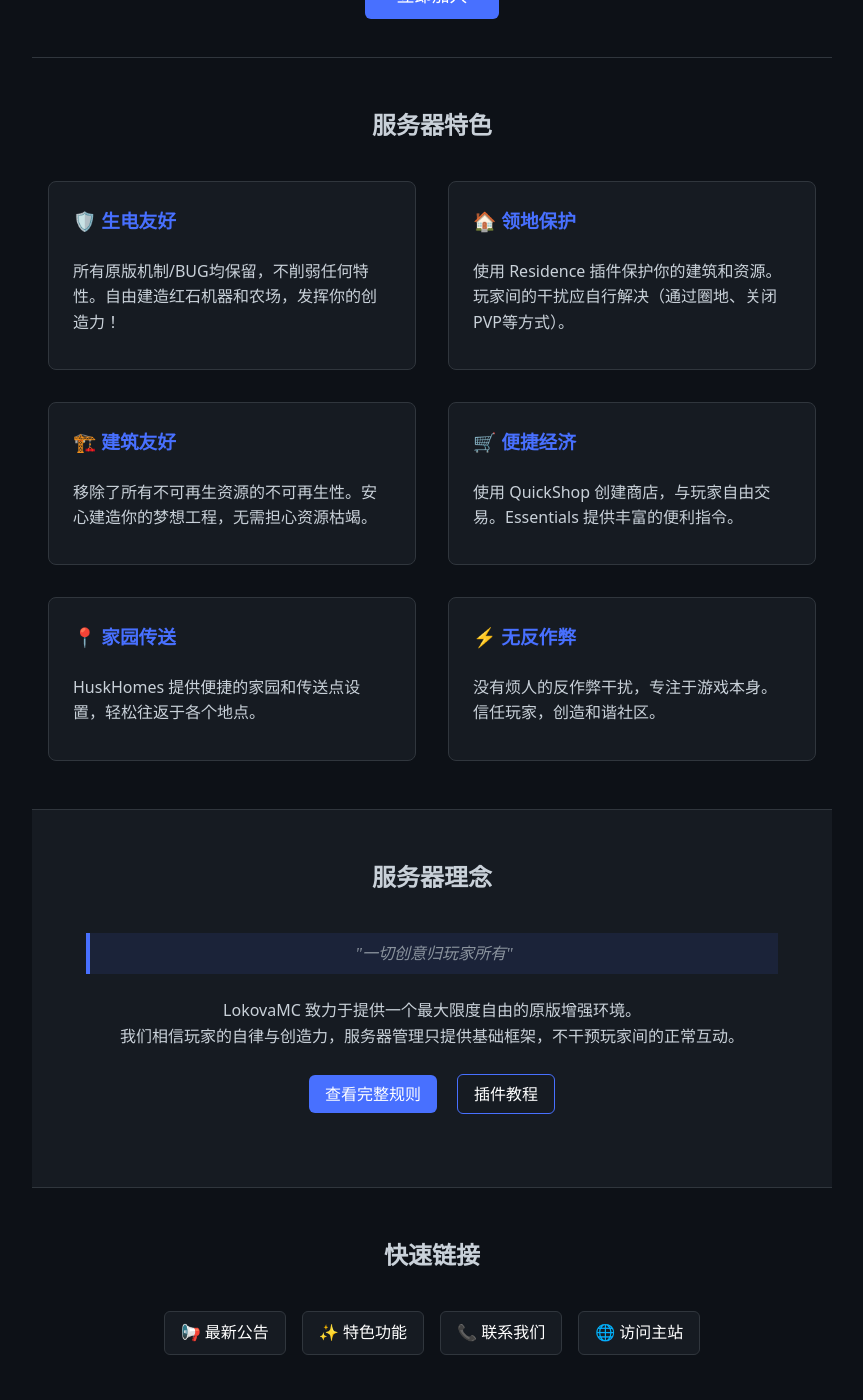
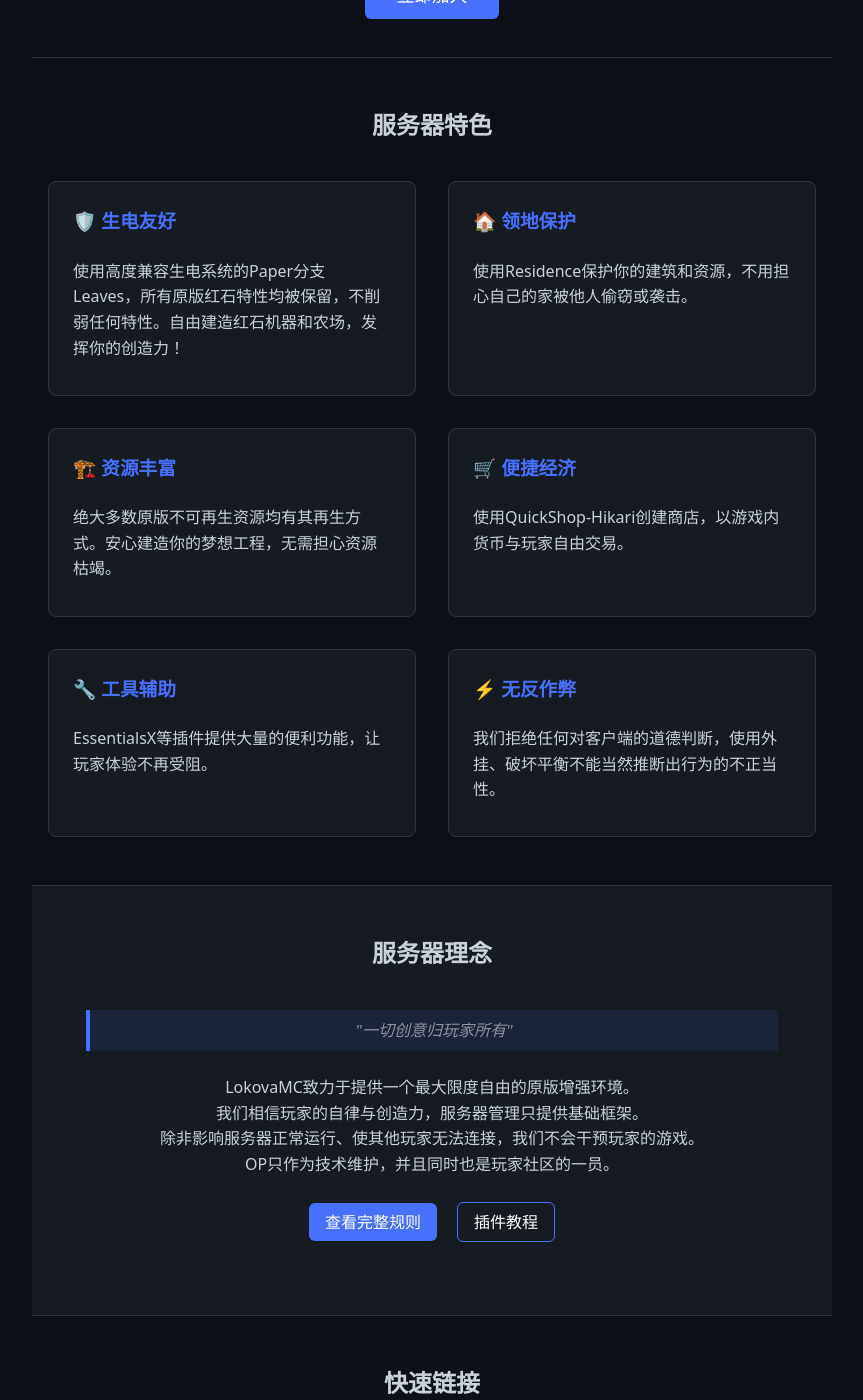
Before and after one commit to IlyaYezelovsky/mc.lokova.org, a Jekyll site: the page built from index.html, in a window 1280 px wide and 1400 px high, scrolled down 626 px. Shown: the whole window, without its empty margins (208-1071 px from the left). Built offline with Jekyll 4.4.1, drawn with Linux system fonts in a browser that asks for light colours; the list of posts is cut into pages by our own code; comment, search, counter and statistics services are not loaded; some of the changed text lies outside the part shown.

Commit message:
Update index.html

```diff
--- a/index.html
+++ b/index.html
@@ -4,15 +4,15 @@ title: LokovaMC
 ---
 
 <div class="hero-section" style="text-align: center; padding: 3rem 1rem; border-bottom: 1px solid var(--border-color);">
-  <h1 style="border-bottom: none; margin-top: 0; font-size: 2.5rem;">欢迎来到 LokovaMC</h1>
+  <h1 style="border-bottom: none; margin-top: 0; font-size: 2.5rem;">欢迎来到LokovaMC</h1>
   <p style="font-size: 1.2rem; color: var(--muted-color);">一个自由、开放的原版增强生存服务器</p>
 
   <div style="margin: 2rem 0;">
     <h2 style="border-bottom: none; margin: 1.5rem 0 0.5rem 0;">服务器地址</h2>
     <div style="background: var(--code-bg); padding: 1rem; border-radius: 8px; display: inline-block; margin: 1rem auto;">
-      <code style="font-size: 1.5rem; background: transparent; padding: 0;">mc.lokova.org</code>
+    <code style="font-size: 1.5rem; background: transparent; padding: 0;"><strong>mc.lokova.org</strong></code>
     </div>
-    <p style="margin-top: 0.5rem; color: var(--muted-color);">Java版 1.20+</p>
+    <p style="margin-top: 0.5rem; color: var(--muted-color);">Java版1.21.10</p>
   </div>
 
   <a href="/play" class="btn" style="font-size: 1.1rem; padding: 0.8rem 2rem; margin: 1rem;">立即加入</a>
@@ -25,32 +25,32 @@ title: LokovaMC
 
     <div class="feature-card" style="background: var(--code-bg); padding: 1.5rem; border-radius: 8px; border: 1px solid var(--border-color);">
       <h3 style="border-bottom: none; margin-top: 0; color: var(--accent-color);">🛡️ 生电友好</h3>
-      <p>所有原版机制/BUG均保留，不削弱任何特性。自由建造红石机器和农场，发挥你的创造力！</p>
+      <p>使用高度兼容生电系统的Paper分支Leaves，所有原版红石特性均被保留，不削弱任何特性。自由建造红石机器和农场，发挥你的创造力！</p>
     </div>
 
     <div class="feature-card" style="background: var(--code-bg); padding: 1.5rem; border-radius: 8px; border: 1px solid var(--border-color);">
       <h3 style="border-bottom: none; margin-top: 0; color: var(--accent-color);">🏠 领地保护</h3>
-      <p>使用 Residence 插件保护你的建筑和资源。玩家间的干扰应自行解决（通过圈地、关闭PVP等方式）。</p>
+      <p>使用Residence保护你的建筑和资源，不用担心自己的家被他人偷窃或袭击。</p>
     </div>
 
     <div class="feature-card" style="background: var(--code-bg); padding: 1.5rem; border-radius: 8px; border: 1px solid var(--border-color);">
-      <h3 style="border-bottom: none; margin-top: 0; color: var(--accent-color);">🏗️ 建筑友好</h3>
-      <p>移除了所有不可再生资源的不可再生性。安心建造你的梦想工程，无需担心资源枯竭。</p>
+      <h3 style="border-bottom: none; margin-top: 0; color: var(--accent-color);">🏗️ 资源丰富</h3>
+      <p>绝大多数原版不可再生资源均有其再生方式。安心建造你的梦想工程，无需担心资源枯竭。</p>
     </div>
 
     <div class="feature-card" style="background: var(--code-bg); padding: 1.5rem; border-radius: 8px; border: 1px solid var(--border-color);">
       <h3 style="border-bottom: none; margin-top: 0; color: var(--accent-color);">🛒 便捷经济</h3>
-      <p>使用 QuickShop 创建商店，与玩家自由交易。Essentials 提供丰富的便利指令。</p>
+      <p>使用QuickShop-Hikari创建商店，以游戏内货币与玩家自由交易。</p>
     </div>
 
     <div class="feature-card" style="background: var(--code-bg); padding: 1.5rem; border-radius: 8px; border: 1px solid var(--border-color);">
-      <h3 style="border-bottom: none; margin-top: 0; color: var(--accent-color);">📍 家园传送</h3>
-      <p>HuskHomes 提供便捷的家园和传送点设置，轻松往返于各个地点。</p>
+      <h3 style="border-bottom: none; margin-top: 0; color: var(--accent-color);">🔧 工具辅助</h3>
+      <p>EssentialsX等插件提供大量的便利功能，让玩家体验不再受阻。</p>
     </div>
 
     <div class="feature-card" style="background: var(--code-bg); padding: 1.5rem; border-radius: 8px; border: 1px solid var(--border-color);">
       <h3 style="border-bottom: none; margin-top: 0; color: var(--accent-color);">⚡ 无反作弊</h3>
-      <p>没有烦人的反作弊干扰，专注于游戏本身。信任玩家，创造和谐社区。</p>
+      <p>我们拒绝任何对客户端的道德判断，使用外挂、破坏平衡不能当然推断出行为的不正当性。</p>
     </div>
   </div>
 </div>
@@ -65,8 +65,10 @@ title: LokovaMC
       </blockquote>
 
       <p style="text-align: center; margin-top: 1.5rem;">
-        LokovaMC 致力于提供一个最大限度自由的原版增强环境。<br>
-        我们相信玩家的自律与创造力，服务器管理只提供基础框架，不干预玩家间的正常互动。
+        LokovaMC致力于提供一个最大限度自由的原版增强环境。<br>
+        我们相信玩家的自律与创造力，服务器管理只提供基础框架。<br>
+        除非影响服务器正常运行、使其他玩家无法连接，我们不会干预玩家的游戏。<br>
+        OP只作为技术维护，并且同时也是玩家社区的一员。
       </p>
 
       <div style="text-align: center; margin-top: 2rem;">
@@ -92,6 +94,6 @@ title: LokovaMC
   <div class="wrapper">
     <h3 style="text-align: center; border-bottom: none;">社区讨论</h3>
     <p style="text-align: center; color: var(--muted-color); margin-bottom: 1.5rem;">欢迎在这里分享你的想法、建议或作品！</p>
-    <!-- Giscus 评论系统已在 default.html 中包含 -->
+    <!-- Giscus评论系统已在default.html中包含 -->
   </div>
 </div>
```
